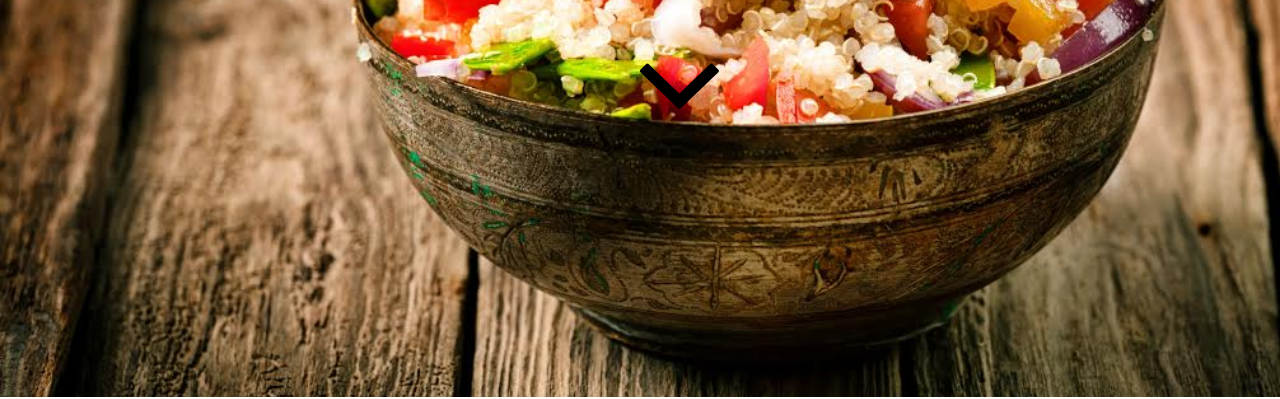
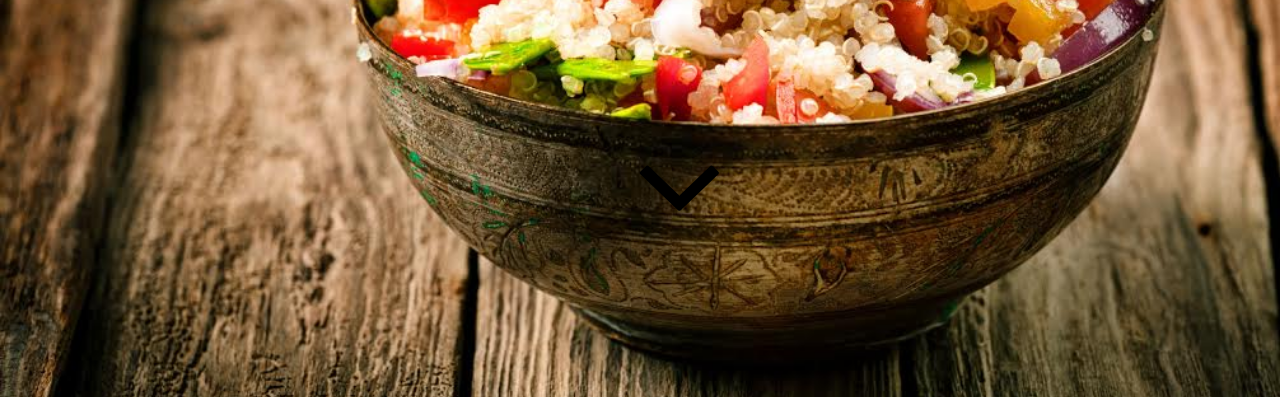
Before and after one commit to eatsocialapp/eatsocialapp.github.io, a plain HTML site: page register_home_chef/register.html in a window 1280 px wide. Shown: the part 403-802 px from the top of the page. Drawn offline with nearby package versions, Linux system fonts and the light colour scheme; a web font is replaced by a local one.

Commit message:
changed arrow position

```diff
--- a/register_home_chef/register.html
+++ b/register_home_chef/register.html
@@ -60,7 +60,7 @@
 <section id="heading">
 <h1 class="intro-text">Become a Home Chef</h1>
 <p style="color:black;font-size:30px;text-align:center;position:relative;top:21%;left:1%;">Join the social revolution by becoming a Home Chef</p>
-<i class="ion-chevron-down" style="font-size:90px;color:black;position:relative;left:50%;top:25%;"></i>
+<i class="ion-chevron-down" style="font-size:90px;color:black;position:relative;left:50%;top:42%;"></i>
 </section>
 
   <section id="features" class="features">
```
